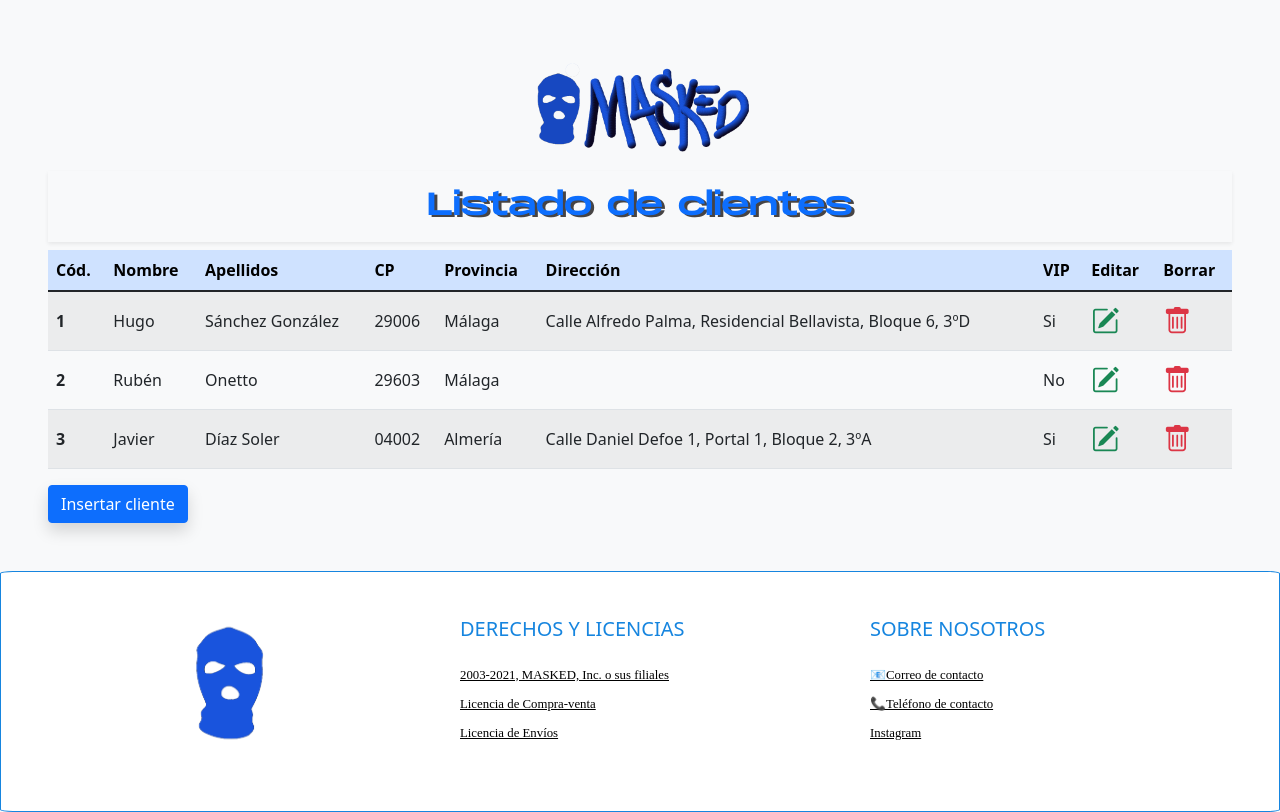
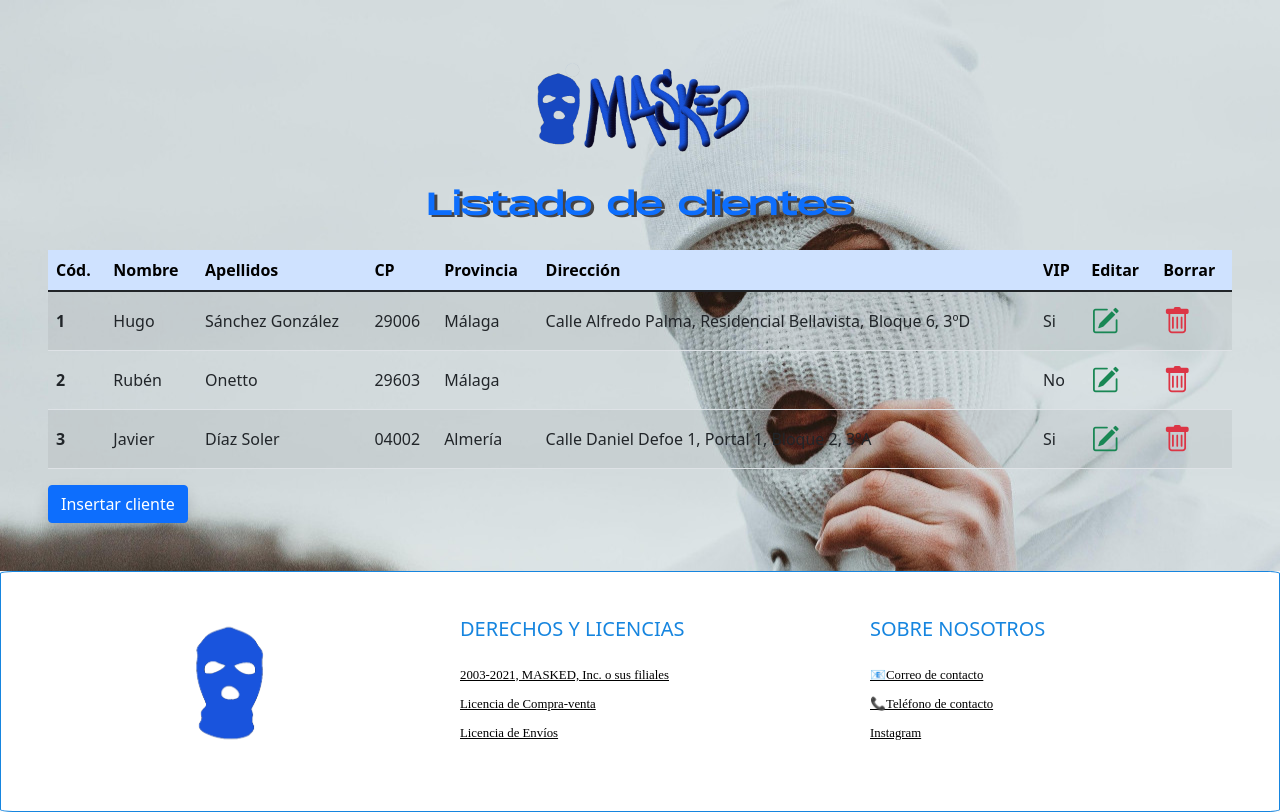
Before and after one commit to hugosanchezg/formulariosFront, a plain HTML site: page consulta.html in a window 1280 px wide. Drawn offline with nearby package versions, Linux system fonts and the light colour scheme.

Commit message:
Add files via upload

```diff
--- a/consulta.html
+++ b/consulta.html
@@ -20,9 +20,9 @@
 </head>
 <body class="bg-light">
 
-  <div id="wrapper" class="container-fluid bg-light p-5">
+  <div id="wrapper" class="container-fluid quierofoto2 bg-light p-5">
     <a href="./index.html"><img src="./images/letrasylogo.png" alt="logo" class="w-25 d-block m-auto"></a>
-    <h1 class="titulo text-center py-3 text-primary shadow-sm">Listado de clientes</h1>
+    <h1 class="titulo text-center py-3 text-primary">Listado de clientes</h1>
 
     <!--tabla-->
     <div class="table-responsive">
--- a/style/estilo.css
+++ b/style/estilo.css
@@ -20,6 +20,10 @@ textarea {height:200px !important;}
 /*BACKGROUND IMAGE*/
 .quierofoto{
     background-image: url(../images/foto1.PNG);
+}
+
+.quierofoto2{
+    background-image: url(../images/foto3.jpg);
 }
 
 /*FOOTER*/
```
Also changed, not shown: index.html (+2 -2 lines).
